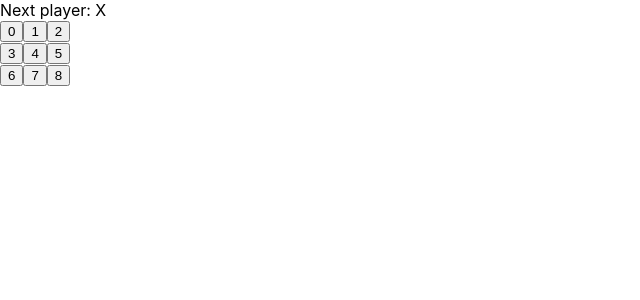
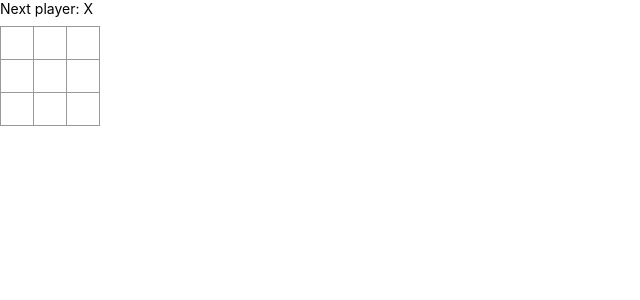
Before and after one commit to klenivingeri/React-tutorial-jogo, a React (Create React App) app: page / in a window 1280 px wide. Shown: the top 300 px of the page, without its empty margins (0-640 px from the left). Built offline with nearby package versions, Linux system fonts and the light colour scheme.

Commit message:
Inserindo CSS e criando constructor

```diff
--- a/public/index.html
+++ b/public/index.html
@@ -9,6 +9,7 @@
       name="description"
       content="Web site created using create-react-app"
     />
+    <link rel="stylesheet" type="text/css" href="style.css">
     <link rel="apple-touch-icon" href="%PUBLIC_URL%/logo192.png" />
     <!--
       manifest.json provides metadata used when your web app is installed on a
--- /dev/null
+++ b/public/style.css
@@ -0,0 +1,50 @@
+body {
+  font: 14px "Century Gothic", Futura, sans-serif;
+  margin: 20px;
+}
+
+ol, ul {
+  padding-left: 30px;
+}
+
+.board-row:after {
+  clear: both;
+  content: "";
+  display: table;
+}
+
+.status {
+  margin-bottom: 10px;
+}
+
+.square {
+  background: #fff;
+  border: 1px solid #999;
+  float: left;
+  font-size: 24px;
+  font-weight: bold;
+  line-height: 34px;
+  height: 34px;
+  margin-right: -1px;
+  margin-top: -1px;
+  padding: 0;
+  text-align: center;
+  width: 34px;
+}
+
+.square:focus {
+  outline: none;
+}
+
+.kbd-navigation .square:focus {
+  background: #ddd;
+}
+
+.game {
+  display: flex;
+  flex-direction: row;
+}
+
+.game-info {
+  margin-left: 20px;
+}
--- a/src/index.js
+++ b/src/index.js
@@ -4,12 +4,23 @@ import './index.css';
 import App from './App';
 import reportWebVitals from './reportWebVitals';
 
+/*
+Nota -Em classes JavaScript, você sempre precisa chamar super ao definir o construtor de uma subclasse.
+Todas os componentes de classe React que possuem um método constructor devem iniciá-lo com uma chamada super (props).
+*/
+class Square extends React.Component {
+  constructor(props){
+    super(props);
+    this.state = {
+      value: null,
 
-class Square extends React.Component {
+    };
+  }
   render() {
     return (
-      <button className="square" onClick={()=>{alert('click');}}>
-        {this.props.value}
+      <button className="square"
+      onClick={() => this.setState({value: 'X'})}>
+        {this.state.value}
       </button>
     );
   }
```
